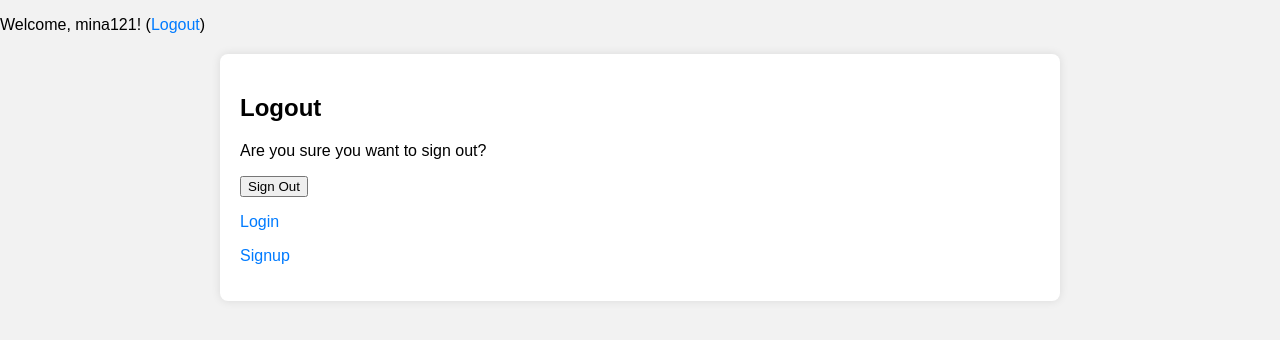
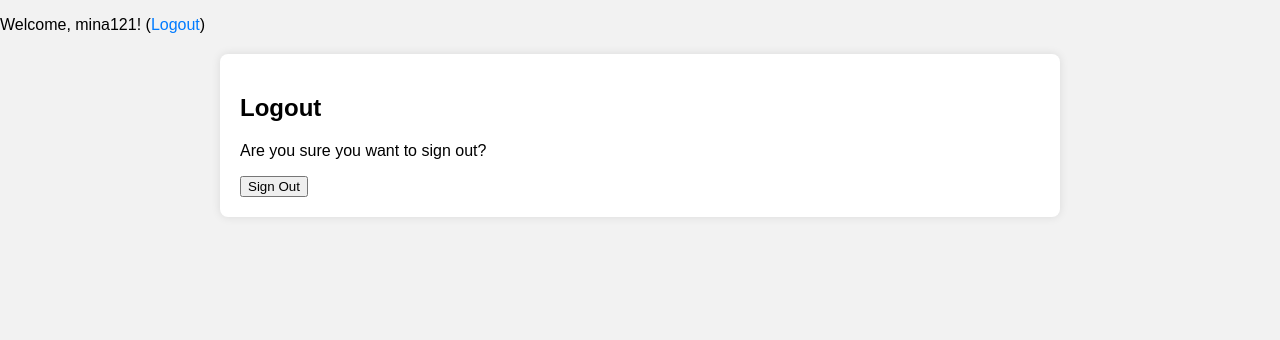
Before and after one commit to menahil1901/MicroservicesDashboard, a Django app: page /accounts/logout/ in a window 1280 px wide. Shown: the top 340 px of the page. Run offline with Django 5.2, Linux system fonts and the light colour scheme; a user stored in the database is signed in; data comes from the database, SQL or seed files in the repository; some libraries are stand-ins or nearby versions.

Commit message:
latest version of the app

```diff
--- a/dashboard/templates/account/logout.html
+++ b/dashboard/templates/account/logout.html
@@ -11,6 +11,4 @@
     {% csrf_token %}
     <button type="submit">Sign Out</button>
   </form>
-  <p><a href="{% url 'account_login' %}">Login</a></p>
-  <p><a href="{% url 'account_signup' %}">Signup</a></p>
 {% endblock %}
```
